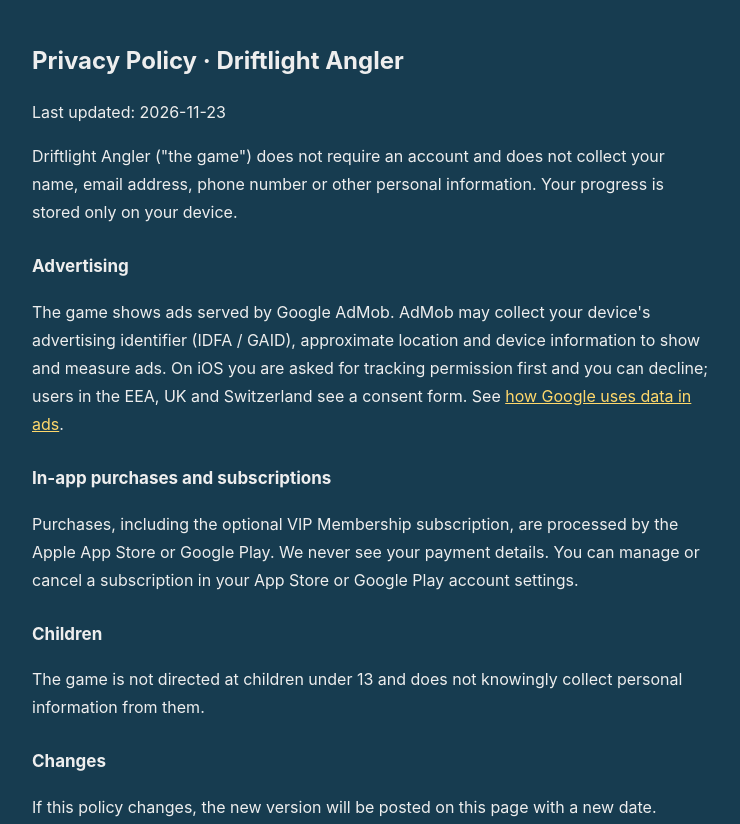
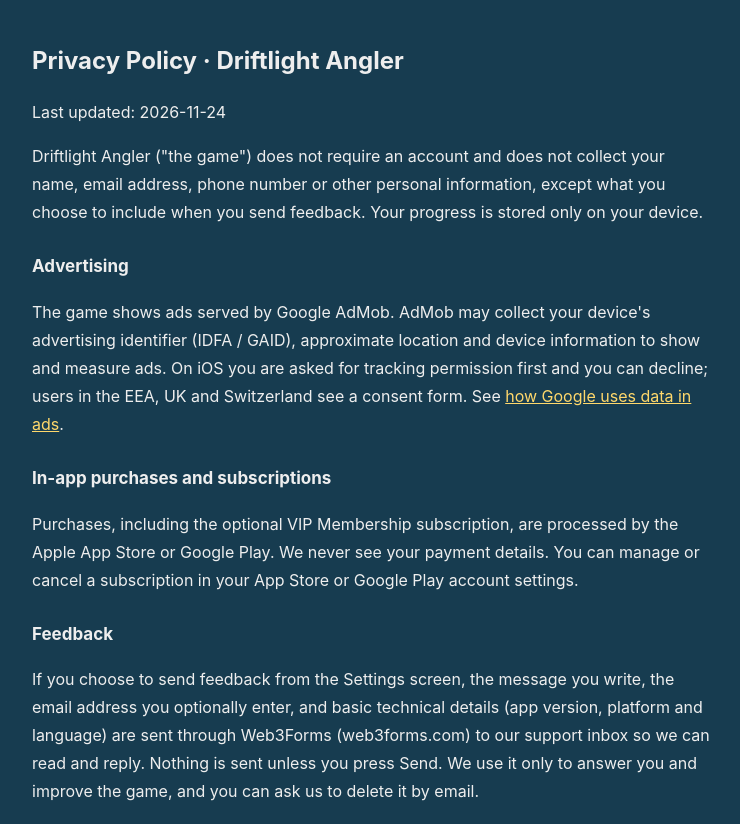
Before and after one commit to motherlucker1/app-legal, a plain HTML site: page driftlight/privacy.html in a window 1280 px wide. Shown: the top 824 px of the page, without its empty margins (268-1008 px from the left). Drawn offline with Linux system fonts and the light colour scheme.

Commit message:
Privacy: mention optional in-app feedback via Web3Forms for four game apps

```diff
--- a/driftlight/privacy.html
+++ b/driftlight/privacy.html
@@ -1,11 +1,13 @@
 <!doctype html><html lang="en"><head><meta charset="utf-8"><meta name="viewport" content="width=device-width,initial-scale=1"><title>Privacy Policy · Driftlight Angler</title><style>body{font-family:-apple-system,system-ui,'PingFang SC','Noto Sans SC',sans-serif;max-width:680px;margin:0 auto;padding:24px 18px;line-height:1.75;background:#173c50;color:#eee}h1{font-size:24px}h2{font-size:17px;margin-top:26px}a{color:#ffd86b}hr{border:0;border-top:1px solid #ffffff33;margin:28px 0}</style></head><body>
 <h1>Privacy Policy · Driftlight Angler</h1>
-<p>Last updated: 2026-11-23</p>
-<p>Driftlight Angler ("the game") does not require an account and does not collect your name, email address, phone number or other personal information. Your progress is stored only on your device.</p>
+<p>Last updated: 2026-11-24</p>
+<p>Driftlight Angler ("the game") does not require an account and does not collect your name, email address, phone number or other personal information, except what you choose to include when you send feedback. Your progress is stored only on your device.</p>
 <h2>Advertising</h2>
 <p>The game shows ads served by Google AdMob. AdMob may collect your device's advertising identifier (IDFA / GAID), approximate location and device information to show and measure ads. On iOS you are asked for tracking permission first and you can decline; users in the EEA, UK and Switzerland see a consent form. See <a href="https://policies.google.com/technologies/ads">how Google uses data in ads</a>.</p>
 <h2>In-app purchases and subscriptions</h2>
 <p>Purchases, including the optional VIP Membership subscription, are processed by the Apple App Store or Google Play. We never see your payment details. You can manage or cancel a subscription in your App Store or Google Play account settings.</p>
+<h2>Feedback</h2>
+<p>If you choose to send feedback from the Settings screen, the message you write, the email address you optionally enter, and basic technical details (app version, platform and language) are sent through Web3Forms (web3forms.com) to our support inbox so we can read and reply. Nothing is sent unless you press Send. We use it only to answer you and improve the game, and you can ask us to delete it by email.</p>
 <h2>Children</h2>
 <p>The game is not directed at children under 13 and does not knowingly collect personal information from them.</p>
 <h2>Changes</h2>
```
Also changed, not shown: embervigil/privacy.html (+4 -2 lines), tetherwing/privacy.html (+4 -2 lines), tidecove/privacy.html (+4 -2 lines).
